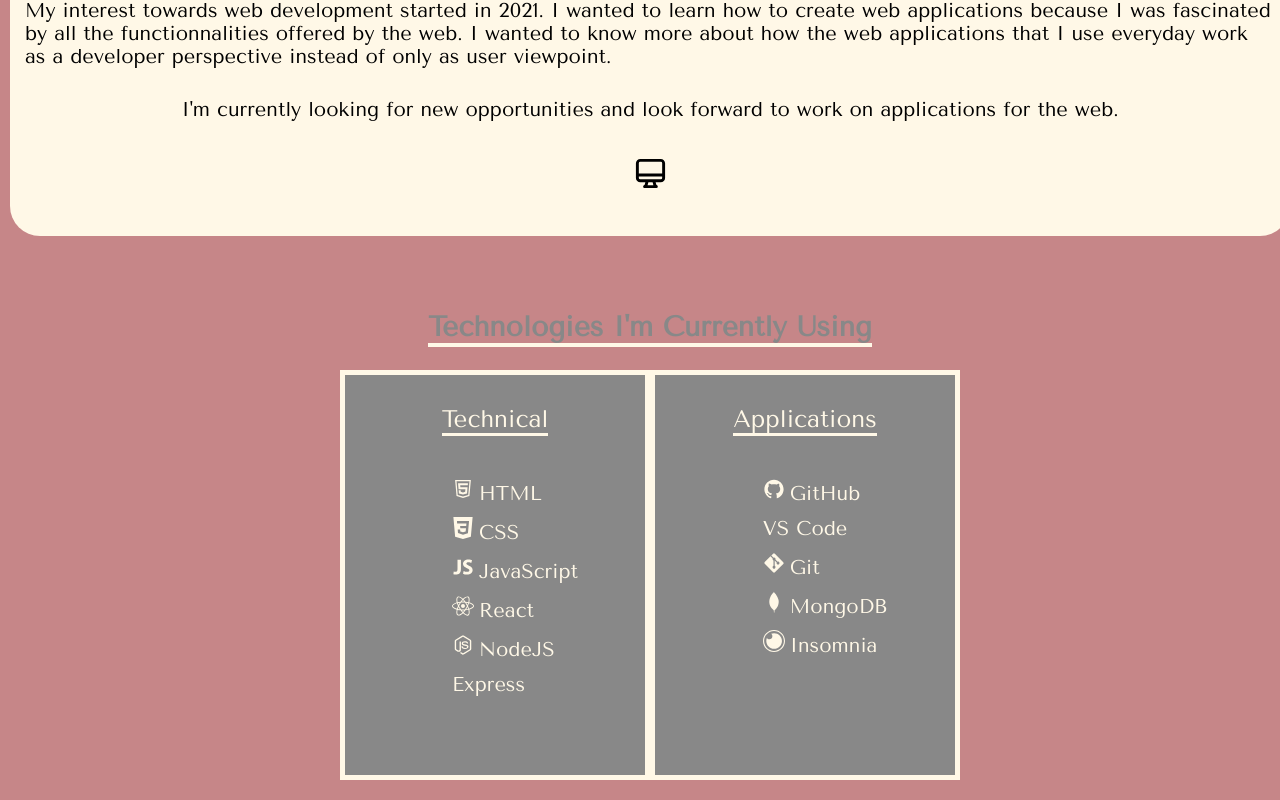
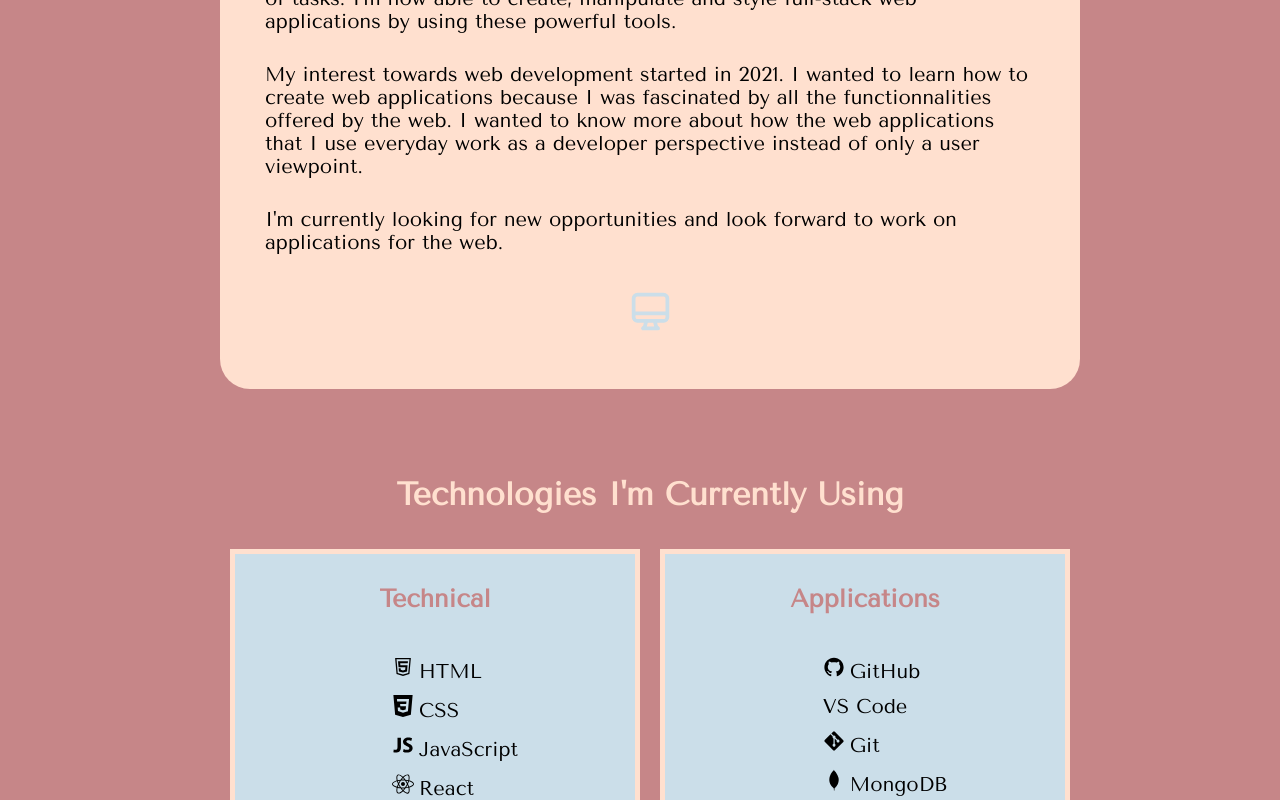
Before and after one commit to maudelafontaine/Portfolio, a React (Create React App) app in the folder FE/client/: page /about in a window 1280 px wide. Shown: the part 580-1380 px from the top of the page. Built offline with nearby package versions, Linux system fonts and the light colour scheme; a web font is replaced by a local one.

Commit message:
Changed styles of the App + layout

```diff
--- a/FE/client/src/About.js
+++ b/FE/client/src/About.js
@@ -35,15 +35,19 @@
             learn how to create web applications because I was fascinated by all
             the functionnalities offered by the web. I wanted to know more about
             how the web applications that I use everyday work as a developer
-            perspective instead of only as user viewpoint.
+            perspective instead of only a user viewpoint.
           </Text>
           <Text>
             I'm currently looking for new opportunities and look forward to work
             on applications for the web.{" "}
           </Text>
           <HiOutlineDesktopComputer
-            size={35}
-            style={{ paddingBottom: "25px", paddingTop: "20px" }}
+            size={45}
+            style={{
+              paddingBottom: "25px",
+              paddingTop: "20px",
+              color: "#cbdee9",
+            }}
           />
         </TextContainer>
       </AboutMeContainer>
@@ -121,9 +125,10 @@
 const Title = styled.h2`
   font-weight: bold;
   font-size: 28px;
-  /* color: #fff8e7; */
+  font-size: 32px;
   color: #888;
-  border-bottom: 4px solid #fff8e7;
+  /* border-bottom: 4px solid #fff8e7; */
+  color: #ffe0cf;
 `;
 
 const AboutMeContainer = styled.div`
@@ -131,6 +136,9 @@
   flex-direction: column;
   justify-content: center;
   align-items: center;
+  margin: 10px;
+  /* padding: 20px; */
+  width: 800px;
   /* background-color: white; */
   /* border: 2px solid black; */
   /* background-color: #fff8e7; */
@@ -142,9 +150,9 @@
   justify-content: center;
   align-items: center;
   border-radius: 30px;
-  padding-top: 25px;
-  padding-bottom: 20px;
-  background-color: #fff8e7;
+  padding: 30px;
+  background-color: #ffe0cf;
+  width: 800px;
 `;
 
 const Text = styled.p`
@@ -164,37 +172,38 @@
 `;
 const Wrapper = styled.div`
   display: flex;
-  /* justify-content: space-between; */
   flex-direction: row;
-  /* align-items: center; */
-  /* border: 2px solid black; */
-  background-color: #888;
+  /* background-color: #cbdee9; */
 `;
 
 const ListContainer = styled.div`
   display: flex;
   flex-direction: column;
   align-items: center;
-  border: 5px solid #fff8e7;
-  height: 400px;
-  width: 300px;
+  margin: 10px;
+  border: 5px solid #ffe0cf;
+  background-color: #cbdee9;
+  height: 350px;
+  width: 400px;
 `;
 
-const List = styled.ul``;
+const List = styled.ul`
+  /* padding: 10px; */
+`;
 
 const Type = styled.h2`
-  color: #fff8e7;
-  border-bottom: 3px solid #fff8e7;
-  font-size: 24px;
+  color: #c68688;
+  /* border-bottom: 3px solid #fff8e7; */
+  font-size: 25px;
   padding: 0px;
   margin-top: 30px;
-  font-weight: normal;
+  font-weight: bold;
 `;
 
 const Item = styled.li`
   padding: 6px;
   font-size: 20px;
-  color: #fff8e7;
+  color: black;
 `;
 
 export default About;
--- a/FE/client/src/App.js
+++ b/FE/client/src/App.js
@@ -34,8 +34,8 @@
 
 const Wrapper = styled.div`
   /* background-color: pink; */
-  width: 100%;
-  height: 100%;
+  /* width: 100%;
+  height: 100%; */
   /* border: 3px solid white; */
 `;
 
--- a/FE/client/src/Banner.js
+++ b/FE/client/src/Banner.js
@@ -50,13 +50,13 @@
 
 const Logo = styled.img`
   width: 300px;
-  border: 2px solid white;
+  /* border: 2px solid white; */
 `;
 
 const LinksContainer = styled.div`
   display: flex;
   flex-direction: row;
-  margin-right: 50px;
+  margin-right: 70px;
   margin-bottom: 30px;
   /* border: 2px solid black; */
   height: 40px;
@@ -71,8 +71,9 @@
 
   &:hover {
     cursor: pointer;
-    border-bottom: 3px solid #c68688;
-    color: #888;
+    border-bottom: 5px solid #cbdee9;
+    color: #cbdee9;
+    color: #c68688;
     font-size: 30px;
     /* font-weight: bold; */
   }
--- a/FE/client/src/Contact.js
+++ b/FE/client/src/Contact.js
@@ -15,9 +15,9 @@
         <Text
           style={{
             marginBottom: "5px",
-            borderBottom: "4px solid #fff8e7",
+            borderBottom: "4px solid #c68688",
             paddingBottom: "4px",
-            color: "#fff8e7",
+            color: "#c68688",
             fontWeight: "bold",
             fontSize: "22px",
             // fontWeight: "bold",
@@ -27,13 +27,13 @@
         </Text>
         <ContactsContainer>
           <InfoContainer>
-            <AiFillLinkedin size={30} style={{ color: "#fff8e7" }} />
+            <AiFillLinkedin size={30} style={{ color: "#c68688" }} />
             <Link href={linkedIn}>
               <b>/MaudeLafontaine</b>
             </Link>
           </InfoContainer>
           <InfoContainer>
-            <AiOutlineMail size={30} style={{ color: "#fff8e7" }} />
+            <AiOutlineMail size={30} style={{ color: "#c68688" }} />
             <Info>
               <b>maudelafontaine1313@gmail.com</b>
             </Info>
@@ -62,6 +62,7 @@
   /* margin-top: 40px; */
   margin-bottom: 20px;
   color: #888;
+  color: #ffe0cf;
 `;
 
 const Text = styled.p`
@@ -70,7 +71,7 @@
 `;
 
 const Wrapper = styled.div`
-  border: 4px solid #fff8e7;
+  border: 6px solid #ffe0cf;
   display: flex;
   flex-direction: column;
   justify-content: center;
@@ -81,7 +82,7 @@
   padding-right: 70px;
   padding-left: 70px;
   border-radius: 8px;
-  background-color: #888;
+  background-color: white;
 `;
 
 const ContactsContainer = styled.div`
--- a/FE/client/src/Homepage.js
+++ b/FE/client/src/Homepage.js
@@ -6,12 +6,8 @@
 const Homepage = () => {
   return (
     <Container>
-      <Title>
-        <b>Welcome</b>, I'm Maude Lafontaine
-      </Title>
       <ContentContainer>
-        <Text>I'm a Full-Stack Web Developer based in Canada.</Text>
-        <IconsContainer>
+        {/* <IconsContainer>
           <RiComputerLine
             size={38}
             style={{ color: "#fff8e7", padding: "5px" }}
@@ -20,28 +16,31 @@
             size={40}
             style={{ color: "#fff8e7", padding: "5px" }}
           />
-        </IconsContainer>
+        </IconsContainer> */}
+        <Picture src="/images/code.jpg" />
       </ContentContainer>
-      <Picture src="/images/code.jpg" />
+      <Wrapper>
+        <Title>
+          <b style={{ color: "#ffe0cf" }}>Welcome</b>, I'm Maude Lafontaine
+        </Title>
+        <Text>I'm a Full-Stack Web Developer based in Canada.</Text>
+        <Dev_Picture src={"/images/Dev_logo.png"} />
+      </Wrapper>
     </Container>
   );
 };
 
 const Container = styled.div`
   display: flex;
-  flex-direction: column;
+  flex-direction: row;
   justify-content: center;
   align-items: center;
   background-color: #e8a995;
   background-color: #c68688;
   height: 100%;
-  /* border-top: 2px solid black; */
+  width: 100%;
   padding-top: 50px;
   padding-bottom: 50px;
-`;
-
-const Title = styled.h1`
-  font-size: 24px;
 `;
 
 const ContentContainer = styled.div`
@@ -52,27 +51,50 @@
   /* border: 2px solid black; */
   margin-bottom: 20px;
   margin-top: 20px;
+  width: 50%;
+`;
+
+const Picture = styled.img`
+  width: 70%;
+  /* height: 50%; */
+  border-radius: 2px;
+  /* padding-bottom: 40px; */
+  border: 10px solid #ffe0cf;
+`;
+
+const Wrapper = styled.div`
+  display: flex;
+  justify-content: center;
+  flex-direction: column;
+  /* border: 2px solid black; */
+  width: 600px;
+  margin-right: 40px;
+`;
+
+const Title = styled.h1`
+  font-size: 28px;
 `;
 
 const Text = styled.p`
-  font-size: 22px;
-  padding: 0px;
+  font-size: 24px;
+  padding-top: 10px;
+  padding-bottom: 10px;
   margin: 0px;
 `;
 
-const IconsContainer = styled.div`
-  display: flex;
-  flex-direction: row;
-  align-items: center;
-  justify-content: center;
-  padding-top: 15px;
+const Dev_Picture = styled.img`
+  /* border-radius: 50%; */
+  margin-top: 30px;
+  width: 300px;
+  height: 220px;
+  border-radius: 2px;
+  border: 4px solid #ffe0cf;
 `;
-
-const Picture = styled.img`
-  width: 40%;
-  height: 50%;
-  border-radius: 5px;
-  padding-bottom: 40px;
-`;
-
+// const IconsContainer = styled.div`
+//   display: flex;
+//   flex-direction: row;
+//   align-items: center;
+//   justify-content: center;
+//   padding-top: 15px;
+// `;
 export default Homepage;
--- a/FE/client/src/Portfolio.js
+++ b/FE/client/src/Portfolio.js
@@ -38,14 +38,15 @@
 
 const Title = styled.h1`
   font-size: 32px;
-  background-color: #e3efe2;
+  /* background-color: #cbdee9; */
   padding: 10px;
-  margin-top: 50px;
+  margin-top: 70px;
   font-weight: bold;
+  color: #ffe0cf;
 `;
 
 const ProjectsContainer = styled.div`
-  background-color: white;
+  /* background-color: white; */
   padding: 40px;
   margin-left: 40px;
   margin-right: 40px;
@@ -62,13 +63,15 @@
 const Project = styled.div``;
 
 const ProjectContainer = styled.div`
-  background-color: #e3efe2;
+  /* background-color: #e3efe2; */
+  background-color: #cbdee9;
   display: flex;
   flex-direction: column;
   align-items: center;
   height: 100%;
   width: 100%;
   padding: 10px;
+  border-radius: 10px;
 `;
 
 const Name = styled.p`
```
Also changed, not shown: 1 other file (tests, documents, lock files or other folders).
